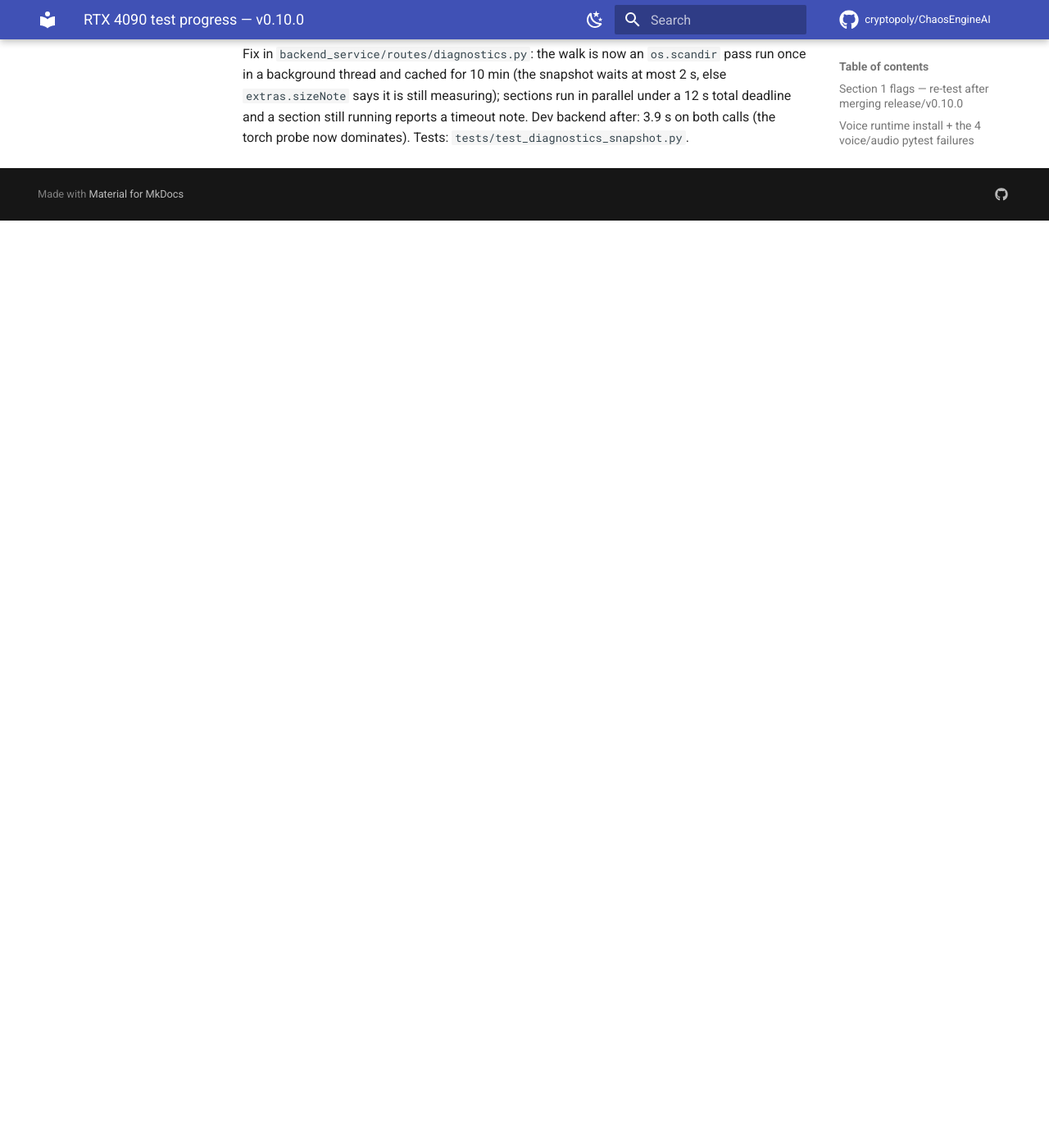
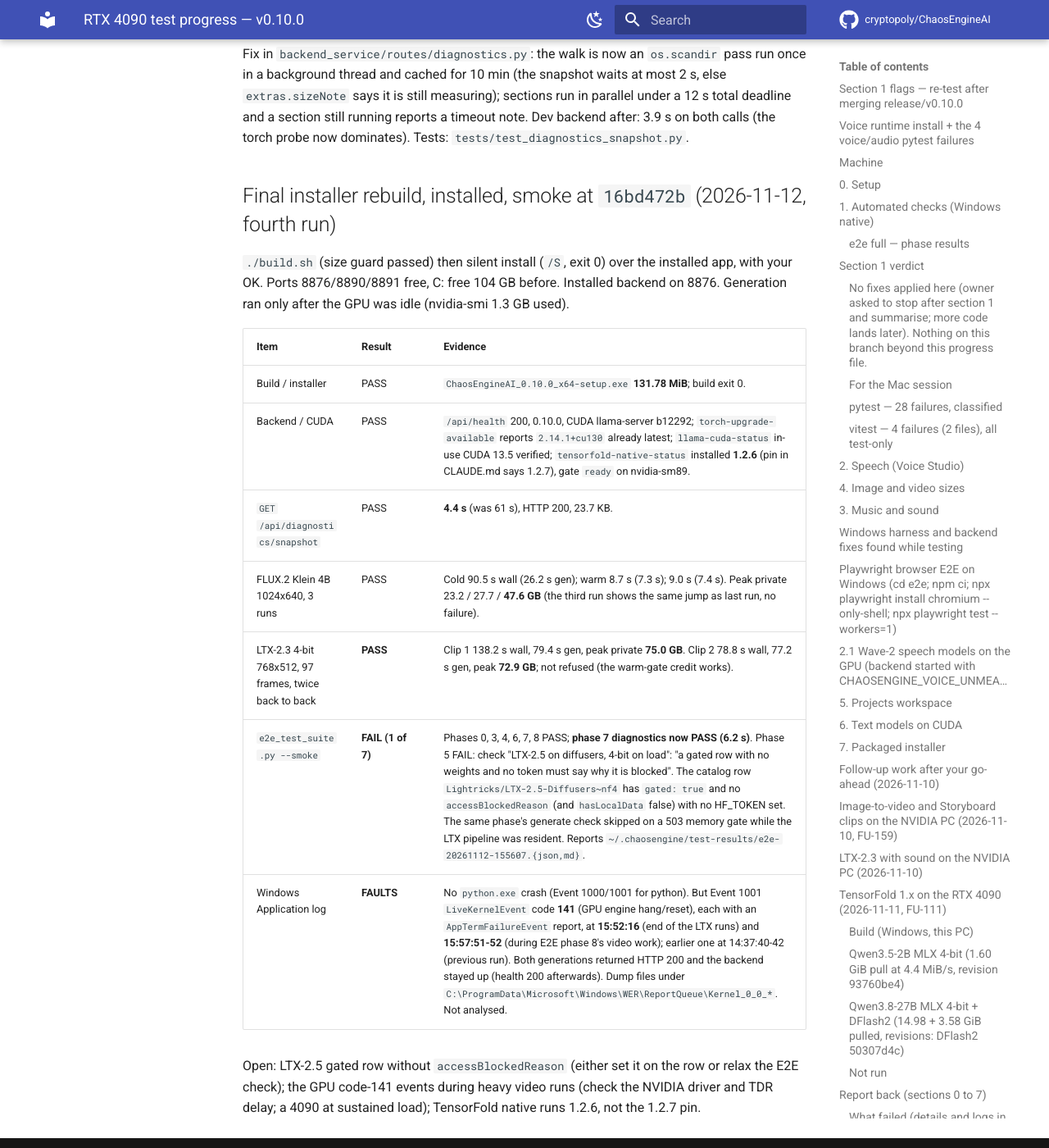
Before and after one commit to cryptopoly/ChaosEngineAI, an MkDocs documentation site: the page built from docs/progress/rtx4090-progress.md, in a window 1280 px wide and 1400 px high, scrolled down 84159 px. Shown: the whole window at 82% size. Built offline with MkDocs 1.6.1 and Material for MkDocs 9.7.7, drawn with Linux system fonts in a browser that asks for light colours; comment, search, counter and statistics services are not loaded; before the commit the page ends 84428 px from its top, so only the background shows below that.

Commit message:
docs(progress): final installer rebuild, installed, smoke (gate holds on warm second clip, snapshot 4 s, phase 5 gated-row check fails, GPU code 141 events)

```diff
--- a/docs/progress/rtx4090-progress.md
+++ b/docs/progress/rtx4090-progress.md
@@ -1254,3 +1254,19 @@
 `GET /api/diagnostics/snapshot` took a constant ~61 s on the installed backend and timed out E2E phase 7. Per-section timing on the dev backend: extras 26.0 s, gpu (torch subprocess probe) 2.4 s, hardware 0.9 s, rest under 0.1 s. Cause: `_extras_info` walked the whole extras site-packages tree (torch and CUDA wheels, tens of thousands of files) with `rglob` on every call; the installed app is slower per file than dev.
 
 Fix in `backend_service/routes/diagnostics.py`: the walk is now an `os.scandir` pass run once in a background thread and cached for 10 min (the snapshot waits at most 2 s, else `extras.sizeNote` says it is still measuring); sections run in parallel under a 12 s total deadline and a section still running reports a timeout note. Dev backend after: 3.9 s on both calls (the torch probe now dominates). Tests: `tests/test_diagnostics_snapshot.py`.
+
+## Final installer rebuild, installed, smoke at `16bd472b` (2026-11-12, fourth run)
+
+`./build.sh` (size guard passed) then silent install (`/S`, exit 0) over the installed app, with your OK. Ports 8876/8890/8891 free, C: free 104 GB before. Installed backend on 8876. Generation ran only after the GPU was idle (nvidia-smi 1.3 GB used).
+
+| Item | Result | Evidence |
+|---|---|---|
+| Build / installer | PASS | `ChaosEngineAI_0.10.0_x64-setup.exe` **131.78 MiB**; build exit 0. |
+| Backend / CUDA | PASS | `/api/health` 200, 0.10.0, CUDA llama-server b12292; `torch-upgrade-available` reports `2.14.1+cu130` already latest; `llama-cuda-status` in-use CUDA 13.5 verified; `tensorfold-native-status` installed **1.2.6** (pin in CLAUDE.md says 1.2.7), gate `ready` on nvidia-sm89. |
+| `GET /api/diagnostics/snapshot` | PASS | **4.4 s** (was 61 s), HTTP 200, 23.7 KB. |
+| FLUX.2 Klein 4B 1024x640, 3 runs | PASS | Cold 90.5 s wall (26.2 s gen); warm 8.7 s (7.3 s); 9.0 s (7.4 s). Peak private 23.2 / 27.7 / **47.6 GB** (the third run shows the same jump as last run, no failure). |
+| LTX-2.3 4-bit 768x512, 97 frames, twice back to back | **PASS** | Clip 1 138.2 s wall, 79.4 s gen, peak private **75.0 GB**. Clip 2 78.8 s wall, 77.2 s gen, peak **72.9 GB**; not refused (the warm-gate credit works). |
+| `e2e_test_suite.py --smoke` | **FAIL (1 of 7)** | Phases 0, 3, 4, 6, 7, 8 PASS; **phase 7 diagnostics now PASS (6.2 s)**. Phase 5 FAIL: check "LTX-2.5 on diffusers, 4-bit on load": "a gated row with no weights and no token must say why it is blocked". The catalog row `Lightricks/LTX-2.5-Diffusers~nf4` has `gated: true` and no `accessBlockedReason` (and `hasLocalData` false) with no HF_TOKEN set. The same phase's generate check skipped on a 503 memory gate while the LTX pipeline was resident. Reports `~/.chaosengine/test-results/e2e-20261112-155607.{json,md}`. |
+| Windows Application log | **FAULTS** | No `python.exe` crash (Event 1000/1001 for python). But Event 1001 `LiveKernelEvent` code **141** (GPU engine hang/reset), each with an `AppTermFailureEvent` report, at **15:52:16** (end of the LTX runs) and **15:57:51-52** (during E2E phase 8's video work); earlier one at 14:37:40-42 (previous run). Both generations returned HTTP 200 and the backend stayed up (health 200 afterwards). Dump files under `C:\ProgramData\Microsoft\Windows\WER\ReportQueue\Kernel_0_0_*`. Not analysed. |
+
+Open: LTX-2.5 gated row without `accessBlockedReason` (either set it on the row or relax the E2E check); the GPU code-141 events during heavy video runs (check the NVIDIA driver and TDR delay; a 4090 at sustained load); TensorFold native runs 1.2.6, not the 1.2.7 pin.
```
